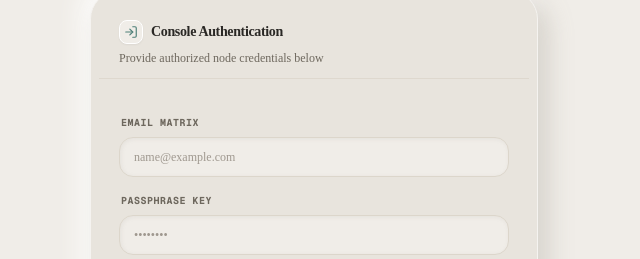
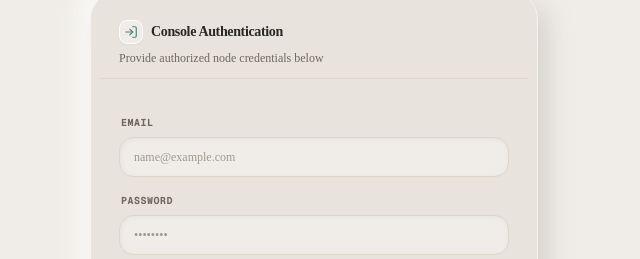
Before and after one commit to ShashankMk031/Apartment-visitor-Management, a Next.js app: page /login in a window 1280 px wide. Shown: the part 187-446 px from the top of the page, without its empty margins (326-966 px from the left). Built offline with nearby package versions, Linux system fonts and the light colour scheme; no server answers.

Commit message:
small update to names

```diff
--- a/src/app/login/page.tsx
+++ b/src/app/login/page.tsx
@@ -159,7 +159,7 @@ function LoginPageContent() {
             <form onSubmit={handleLogin} className="space-y-4">
               {/* Micro-Indented Real-World Input Box */}
               <div className="space-y-1.5">
-                <Label htmlFor="email" className="text-[10px] font-bold text-[#6E685E] uppercase tracking-wider font-mono pl-0.5">Email Matrix</Label>
+                <Label htmlFor="email" className="text-[10px] font-bold text-[#6E685E] uppercase tracking-wider font-mono pl-0.5">Email</Label>
                 <Input
                   id="email"
                   type="email"
@@ -173,7 +173,7 @@ function LoginPageContent() {
 
               {/* Micro-Indented Real-World Input Box */}
               <div className="space-y-1.5">
-                <Label htmlFor="password" className="text-[10px] font-bold text-[#6E685E] uppercase tracking-wider font-mono pl-0.5">Passphrase Key</Label>
+                <Label htmlFor="password" className="text-[10px] font-bold text-[#6E685E] uppercase tracking-wider font-mono pl-0.5">Password</Label>
                 <Input
                   id="password"
                   type={showPassword ? 'text' : 'password'}
```
